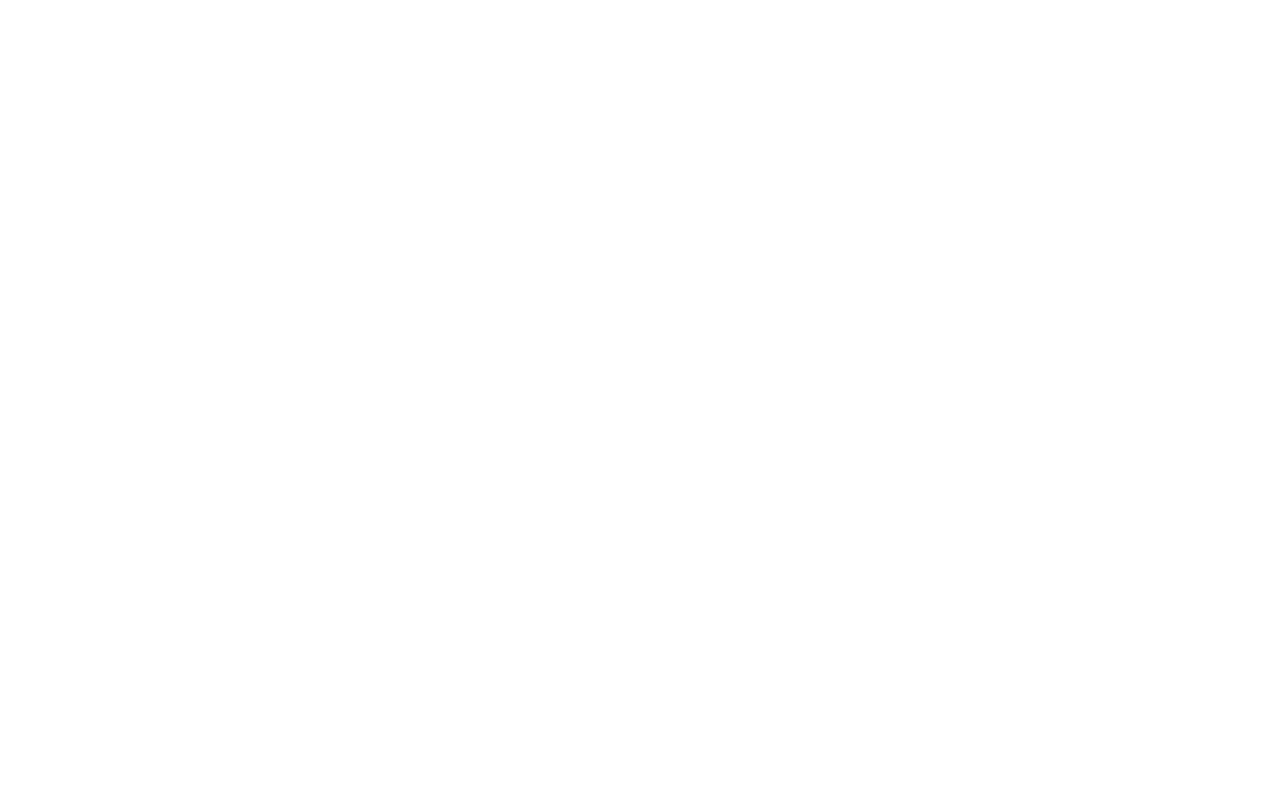
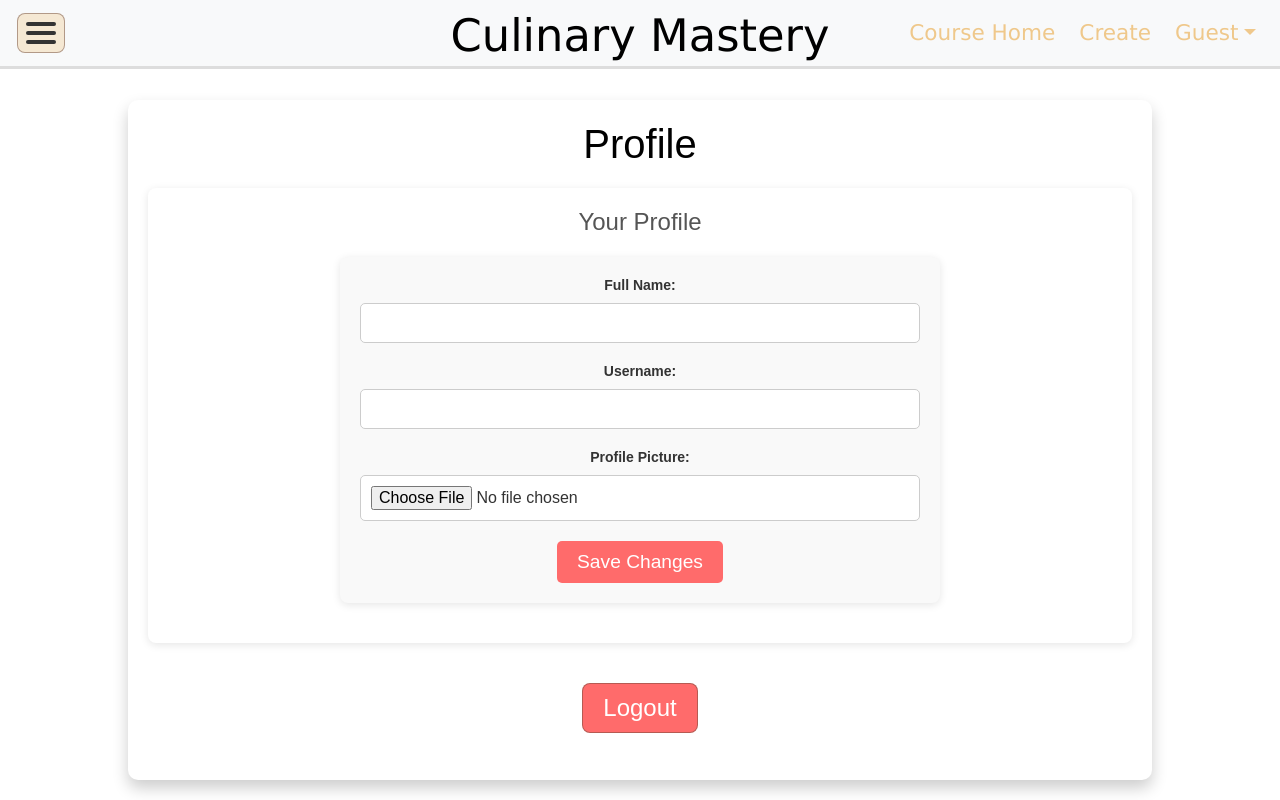
Before and after one commit to 24-25-UC-Senior-Design-Group-7/Culinary-Mastery, a React (Vite) app: page /profile in a window 1280 px wide. Before the commit this address had no page. Built offline with nearby package versions, Linux system fonts and the light colour scheme; no server answers.

Commit message:
create profile page

```diff
--- a/src/App.jsx
+++ b/src/App.jsx
@@ -9,6 +9,7 @@
 import Sear from './pages/sear';
 import International from './pages/international';
 import CreateCourse from './pages/createCourse';
+import Profile from './pages/profile';
 
 function App() {
   return (
@@ -19,7 +20,7 @@
           <Route path="/" element={<Home />} />
           <Route path="/home" element={<Home />} />
 
-          {/* Layout and its child routes including CreateCourse */}
+          {/* Layout and its child routes including CreateCourse and Profile */}
           <Route element={<Layout />}>
             <Route path="/create-course" element={<CreateCourse />} />
             <Route path="/course-home" element={<CourseHome />} />
@@ -28,6 +29,7 @@
             <Route path="/sautee" element={<Sautee />} />
             <Route path="/sear" element={<Sear />} />
             <Route path="/international" element={<International />} />
+            <Route path="/profile" element={<Profile />} />
           </Route>
         </Routes>
       </Router>
--- a/src/components/Layout.jsx
+++ b/src/components/Layout.jsx
@@ -5,9 +5,8 @@
 import LoginModal from '../components/LoginModal';
 
 function Layout() {
-  const { isToggled, toggleSidebar, sidebarProps } = useSidebar();
+  const { isToggled, toggleSidebar, sidebarProps, setUserInfo, userInfo } = useSidebar();
   const [showLoginModal, setShowLoginModal] = useState(false);
-  const [userInfo, setUserInfo] = useState(null);
   const [loading, setLoading] = useState(true);
   const [error, setError] = useState(null);
 
@@ -15,16 +14,13 @@
     const fetchUserInfo = async () => {
       try {
         const response = await fetch('/api/user');
-
         if (!response.ok) {
           throw new Error(`HTTP Error: ${response.status}`);
         }
-
         const contentType = response.headers.get("content-type");
         if (!contentType || !contentType.includes("application/json")) {
           throw new Error(`Expected JSON, but received ${contentType}`);
         }
-
         const data = await response.json();
         setUserInfo({ name: data.name });
       } catch (error) {
@@ -34,9 +30,8 @@
         setLoading(false);
       }
     };
-
     fetchUserInfo();
-  }, []);
+  }, [setUserInfo]);
 
   const handleLoginClick = () => {
     setShowLoginModal(true);
@@ -45,11 +40,13 @@
     }
   };
 
-  const handleLogout = () => {
+  const handleLogout = async () => {
     setUserInfo(null);
-    fetch('/api/logout', { method: 'POST' }).catch((err) =>
-      console.error('Logout error:', err)
-    );
+    try {
+      await fetch('/api/logout', { method: 'POST' });
+    } catch (err) {
+      console.error('Error during logout:', err);
+    }
   };
 
   const handleCloseModal = () => setShowLoginModal(false);
@@ -67,7 +64,6 @@
 
   return (
     <div className="d-flex" id="wrapper">
-      {/* Sidebar */}
       <Sidebar
         title={sidebarProps.title}
         image={sidebarProps.image}
@@ -76,9 +72,7 @@
         imageClassName={sidebarProps.imageClassName}
       />
 
-      {/* Page content wrapper */}
       <div id="page-content-wrapper" className="flex-grow-1">
-        {/* Top navigation */}
         <nav className="navbar navbar-expand-lg navbar-light bg-light navbarContainer">
           <div className="container-fluid">
             <button
@@ -123,11 +117,10 @@
                     {userName}
                   </a>
                   <div className="dropdown-menu dropdown-menu-end" aria-labelledby="navbarDropdown">
-                    {/* Container for dropdown items */}
                     <div className="dropdown-items-container">
-                      <a className="dropdown-item" href="#!">
-                        Action
-                      </a>
+                      <Link to="/profile" className="dropdown-item">
+                        Profile
+                      </Link>
                       <a className="dropdown-item" href="#!">
                         Another action
                       </a>
@@ -149,11 +142,9 @@
           </div>
         </nav>
 
-        {/* Render child routes (e.g., CourseHome, Cooking, etc.) */}
         <Outlet context={{ userInfo, loading, error }} />
       </div>
 
-      {/* Login Modal */}
       <LoginModal show={showLoginModal} onClose={handleCloseModal} />
     </div>
   );
--- a/src/css/app.css
+++ b/src/css/app.css
@@ -506,7 +506,7 @@
 }
 
 #sidebar-wrapper .list-group-item:hover {
-  transform: translateY(-3px); /* Slight movement for hover effect */
+  transform: translateY(-3px);
 }
 
 body.sb-sidenav-toggled #wrapper #sidebar-wrapper {
@@ -561,7 +561,7 @@
   text-decoration: underline;
   font-weight: bold;
   color: black;
-  transform: translateY(-5px); /* Using translate for smoother effect */
+  transform: translateY(-5px);
 }
 
 #sidebar-wrapper .produceTitle,
@@ -793,7 +793,7 @@
 
 .navbarContainer .dropdown-item {
   padding: 0.75rem 1rem;
-  font-size: 1rem;
+  font-size: 1.25rem;
   color: #333;
   text-align: center;
   transition: background-color 0.3s ease, transform 0.2s ease;
@@ -1788,3 +1788,124 @@
   white-space: pre-wrap;
 }
 /* #endregion */
+
+/* #region This is the Profile Page Section */
+.profile-container {
+  font-family: Arial, sans-serif;
+  background-color: #fff;
+  color: #333;
+  min-height: calc(100vh - 120px);
+  margin-top: 100px;
+  margin-bottom: 20px;
+  padding: 20px;
+  text-align: center;
+  border-radius: 10px;
+  box-shadow: 0 8px 16px rgba(0, 0, 0, 0.2);
+  width: 80%;
+  max-width: 1200px;
+  margin-left: auto;
+  margin-right: auto;
+}
+
+.profile-container h2 {
+  font-size: 2.5rem;
+  color: black;
+  margin-bottom: 20px;
+}
+
+.profile-container form {
+  max-width: 600px;
+  margin: 20px auto;
+  padding: 20px;
+  background-color: #f9f9f9;
+  border-radius: 8px;
+  box-shadow: 0 2px 8px rgba(0, 0, 0, 0.1);
+}
+
+.profile-container form label {
+  display: block;
+  margin-bottom: 10px;
+  font-weight: bold;
+}
+
+.profile-container form input {
+  background-color: #fff; /* Add this line */
+  width: 100%;
+  padding: 10px;
+  margin-bottom: 20px;
+  border-radius: 5px;
+  border: 1px solid #ccc;
+  font-size: 1rem;
+}
+
+.profile-container form button {
+  padding: 10px 20px;
+  background-color: #ff6b6b;
+  color: white;
+  border: none;
+  border-radius: 5px;
+  font-size: 1.2rem;
+  cursor: pointer;
+}
+
+.profile-container form button:hover {
+  background-color: #f44336;
+}
+
+.profile-container .profile-image-preview img {
+  border-radius: 50%;
+  margin-top: 10px;
+}
+
+.profile-details {
+  background-color: #fff;
+  padding: 20px;
+  border-radius: 8px;
+  box-shadow: 0 2px 8px rgba(0, 0, 0, 0.1);
+  margin-bottom: 20px;
+}
+
+.profile-details h3 {
+  font-size: 1.5rem;
+  color: #555;
+  margin-bottom: 10px;
+}
+
+.profile-info p {
+  font-size: 1rem;
+  color: #555;
+  line-height: 1.5;
+  margin-bottom: 10px;
+}
+
+.loading, .error {
+  text-align: center;
+  font-size: 1.2rem;
+  color: #888;
+  margin-top: 20px;
+}
+
+.profile-button-container {
+  text-align: center;
+}
+
+.profile-button-container button {
+  color: white;
+  background-color: #ff6b6b;
+  border: 1.5px solid rgba(110, 75, 58, 0.5);
+  text-align: center;
+  padding: 10px 20px;
+  font-size: 1.5rem;
+  margin: 20px auto 0 auto;
+  transition: background-color 0.2s ease, transform 0.2s ease, border-color 0.2s ease;
+  cursor: pointer;
+}
+
+.profile-button-container button:hover {
+  background-color: rgba(255, 105, 105, 0.8);
+  transform: scale(1.05);
+  font-weight: bold;
+  color: black;
+  border-color: rgba(255, 179, 0, 0.7);
+}
+/* #endregion */
--- /dev/null
+++ b/src/pages/profile.jsx
@@ -0,0 +1,180 @@
+import React, { useEffect, useState } from 'react';
+import { useSidebar } from '../contexts/SidebarContext';
+import ProfileImage from '../assets/person-icon.png';
+
+const Profile = ({ handleLogout }) => {
+  const { userInfo, loading, error, updateSidebarProps } = useSidebar();
+  const [profileData, setProfileData] = useState(null);
+  const [formData, setFormData] = useState({
+    name: '',
+    username: '',
+    profilePicture: null,
+  });
+
+  useEffect(() => {
+    // If userInfo is available, use that to set profile data and form data
+    if (userInfo) {
+      setProfileData(userInfo);
+      setFormData({
+        name: userInfo.name || '',
+        username: userInfo.username || '',
+        profilePicture: userInfo.profilePicture || null,
+      });
+    } else {
+      // If no userInfo, set formData to default empty values
+      setFormData({
+        name: '',
+        username: '',
+        profilePicture: null,
+      });
+    }
+
+    // Fetch profile data if needed
+    if (!userInfo) {
+      fetch('/api/user/profile')
+        .then((res) => res.json())
+        .then((data) => {
+          setProfileData(data);
+          setFormData({
+            name: data.name || '',
+            username: data.username || '',
+            profilePicture: data.profilePicture || null,
+          });
+        })
+        .catch((err) => console.error('Error fetching profile data:', err));
+    }
+  }, [userInfo]);
+
+  useEffect(() => {
+    const newProps = {
+      title: 'Profile',
+      image: ProfileImage,
+      titleClassName: 'cookingTitle',
+      imageClassName: 'cookingImage',
+    };
+    if (updateSidebarProps) {
+      updateSidebarProps(newProps);
+    }
+    return () => {
+      if (updateSidebarProps) {
+        updateSidebarProps({ title: '', image: '', titleClassName: '', imageClassName: '' });
+      }
+    };
+  }, [updateSidebarProps]);
+
+  const handleInputChange = (e) => {
+    const { name, value } = e.target;
+    setFormData((prevState) => ({
+      ...prevState,
+      [name]: value,
+    }));
+  };
+
+  const handleImageChange = (e) => {
+    const file = e.target.files[0];
+    if (file) {
+      setFormData((prevState) => ({
+        ...prevState,
+        profilePicture: URL.createObjectURL(file),
+      }));
+    }
+  };
+
+  const handleSubmit = async (e) => {
+    e.preventDefault();
+    try {
+      const updatedProfile = {
+        name: formData.name,
+        username: formData.username,
+        profilePicture: formData.profilePicture,
+      };
+
+      // Make a request to update the profile (mock API endpoint)
+      const response = await fetch('/api/user/updateProfile', {
+        method: 'PUT',
+        headers: {
+          'Content-Type': 'application/json',
+        },
+        body: JSON.stringify(updatedProfile),
+      });
+
+      if (response.ok) {
+        // Optionally refetch data to display updated information
+        const updatedUserInfo = await response.json();
+        setProfileData(updatedUserInfo);
+        alert('Profile updated successfully!');
+      } else {
+        alert('Failed to update profile.');
+      }
+    } catch (err) {
+      console.error('Error updating profile:', err);
+    }
+  };
+
+  if (loading) {
+    return <div className="loading">Loading...</div>;
+  }
+
+  if (error) {
+    return <div className="error">Error: {error}</div>;
+  }
+
+  return (
+    <div className="profile-container">
+      <h2>Profile</h2>
+      <div className="profile-details">
+        <h3>{profileData ? `${profileData.name}'s Profile` : 'Your Profile'}</h3>
+        <form onSubmit={handleSubmit}>
+          <div className="profile-info">
+            <label htmlFor="name">Full Name:</label>
+            <input
+              type="text"
+              id="name"
+              name="name"
+              value={formData.name}
+              onChange={handleInputChange}
+              required
+            />
+
+            <label htmlFor="username">Username:</label>
+            <input
+              type="text"
+              id="username"
+              name="username"
+              value={formData.username}
+              onChange={handleInputChange}
+              required
+            />
+
+            <label htmlFor="profilePicture">Profile Picture:</label>
+            <input
+              type="file"
+              id="profilePicture"
+              name="profilePicture"
+              accept="image/*"
+              onChange={handleImageChange}
+            />
+
+            {formData.profilePicture && (
+              <div className="profile-image-preview">
+                <img
+                  src={formData.profilePicture}
+                  alt="Profile Preview"
+                  width="100"
+                  height="100"
+                  style={{ borderRadius: '50%' }}
+                />
+              </div>
+            )}
+          </div>
+          <button type="submit">Save Changes</button>
+        </form>
+      </div>
+      <div className="profile-button-container logoutBtn">
+        <button onClick={handleLogout}>Logout</button>
+      </div>
+    </div>
+  );
+};
+
+export default Profile;
```
Also changed, not shown: src/assets/person-icon.png (added).
